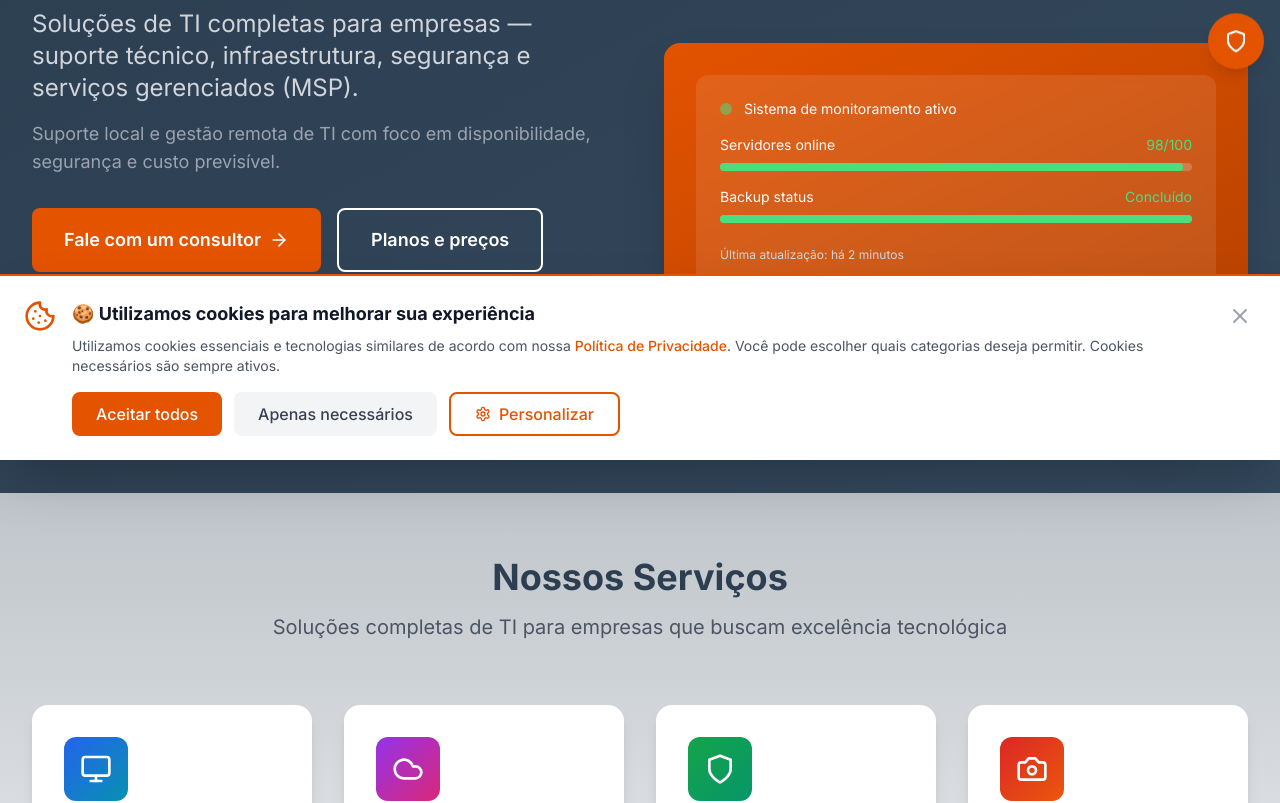
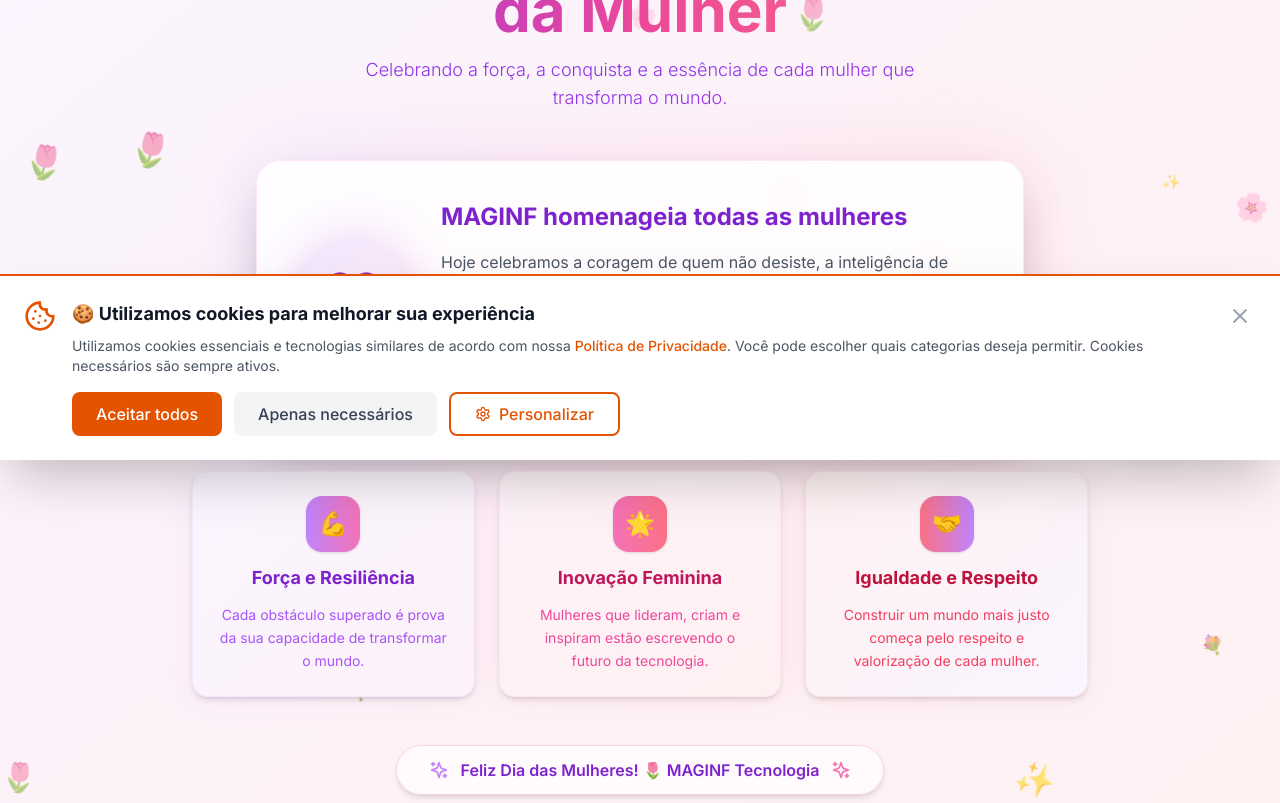
Before and after one commit to maginfnews/maginf, a Next.js app: page / in a window 1280 px wide. Shown: the part 340-1143 px from the top of the page. Built offline with nearby package versions, Linux system fonts and the light colour scheme.

Commit message:
feat: campanha Dia Internacional da Mulher - 8 de Marco

```diff
--- a/src/components/CampanhaManager.js
+++ b/src/components/CampanhaManager.js
@@ -3,6 +3,7 @@
 import CampanhaNatal from './CampanhaNatal';
 import JaneiroBranco from './JaneiroBranco';
 import CarnavalBrasil from './CarnavalBrasil';
+import DiaDasMulheres from './DiaDasMulheres';
 
 /**
  * Gerenciador de Campanhas Sazonais
@@ -13,6 +14,7 @@
  */
 
 const CAMPANHAS_ATIVAS = {
+  diaDasMulheres: true,   // Dia Internacional da Mulher - 8 de Março
   carnavalBrasil: false,  // Campanha Carnaval Brasil (DESATIVADA)
   janeiroBranco: false,  // Campanha Janeiro Branco (DESATIVADA)
   novenbroAzul: false,   // Campanha Novembro Azul (DESATIVADA)
@@ -22,6 +24,7 @@
 const CampanhaManager = () => {
   return (
     <div className="mt-28 md:mt-32 lg:mt-36">
+      {CAMPANHAS_ATIVAS.diaDasMulheres && <DiaDasMulheres />}
       {CAMPANHAS_ATIVAS.carnavalBrasil && <CarnavalBrasil />}
       {CAMPANHAS_ATIVAS.janeiroBranco && <JaneiroBranco />}
       {CAMPANHAS_ATIVAS.novenbroAzul && <NovenbroAzul />}
--- /dev/null
+++ b/src/components/DiaDasMulheres.js
@@ -0,0 +1,163 @@
+import React from 'react';
+import { Heart, Star, Sparkles, Flower2 } from 'lucide-react';
+
+const DiaDasMulheres = () => {
+  return (
+    <section className="relative bg-gradient-to-br from-purple-50 via-pink-50 to-rose-50 py-16 overflow-hidden">
+
+      {/* Pétalas flutuantes */}
+      <div className="absolute inset-0 pointer-events-none z-0">
+        {[...Array(24)].map((_, i) => (
+          <div
+            key={i}
+            className="absolute animate-petal"
+            style={{
+              left: `${Math.random() * 100}%`,
+              top: `${Math.random() * 100}%`,
+              fontSize: `${14 + Math.random() * 20}px`,
+              opacity: 0.4 + Math.random() * 0.4,
+              animationDelay: `${Math.random() * 6}s`,
+              animationDuration: `${7 + Math.random() * 5}s`,
+            }}
+          >
+            {['🌸', '🌺', '💜', '🌷', '✨', '💐'][Math.floor(Math.random() * 6)]}
+          </div>
+        ))}
+      </div>
+
+      <div className="container-max relative z-10">
+
+        {/* Título */}
+        <div className="max-w-3xl mx-auto text-center mb-12">
+          <div className="inline-flex items-center justify-center gap-3 mb-3">
+            <Flower2 className="h-10 w-10 text-pink-400 animate-pulse" />
+            <span className="text-xs font-bold tracking-[4px] uppercase text-purple-400">8 de Março</span>
+            <Flower2 className="h-10 w-10 text-pink-400 animate-pulse" style={{ animationDelay: '0.5s' }} />
+          </div>
+          <h2 className="text-5xl md:text-6xl font-extrabold bg-gradient-to-r from-purple-600 via-pink-500 to-rose-400 bg-clip-text text-transparent leading-tight mb-4">
+            Dia Internacional<br />da Mulher
+          </h2>
+          <p className="text-lg text-purple-600 font-light max-w-xl mx-auto">
+            Celebrando a força, a conquista e a essência de cada mulher que transforma o mundo.
+          </p>
+        </div>
+
+        {/* Card principal */}
+        <div className="relative group mb-10 max-w-3xl mx-auto">
+          <div className="absolute inset-0 bg-gradient-to-r from-purple-300 via-pink-300 to-rose-300 rounded-3xl blur-2xl opacity-30 group-hover:opacity-50 transition-opacity duration-500"></div>
+          <div className="relative bg-white/90 backdrop-blur-xl rounded-3xl p-8 md:p-10 shadow-2xl border border-pink-100">
+            <div className="flex flex-col md:flex-row items-center gap-8">
+
+              {/* Ícone central */}
+              <div className="flex-shrink-0">
+                <div className="relative">
+                  <div className="absolute inset-0 bg-gradient-to-br from-purple-400 to-pink-400 rounded-full blur-xl opacity-40"></div>
+                  <div className="relative w-28 h-28 bg-gradient-to-br from-purple-100 to-pink-100 rounded-full flex items-center justify-center shadow-lg">
+                    <span className="text-5xl">💜</span>
+                  </div>
+                </div>
+              </div>
+
+              {/* Texto */}
+              <div className="flex-1 text-center md:text-left space-y-4">
+                <h3 className="text-2xl font-bold text-purple-700">
+                  MAGINF homenageia todas as mulheres
+                </h3>
+                <p className="text-gray-600 leading-relaxed">
+                  Hoje celebramos a coragem de quem não desiste, a inteligência de quem inova,
+                  e a força de quem transforma cada desafio em conquista.
+                </p>
+                <p className="text-purple-500 font-medium italic">
+                  "Uma mulher com tecnologia na mão é uma força sem limites."
+                </p>
+                <div className="pt-3 border-t border-pink-100">
+                  <p className="text-sm text-pink-500 flex items-center justify-center md:justify-start gap-2">
+                    <Heart className="h-4 w-4 fill-pink-400 text-pink-400" />
+                    Com admiração e respeito — Equipe MAGINF Tecnologia
+                  </p>
+                </div>
+              </div>
+            </div>
+          </div>
+        </div>
+
+        {/* 3 pilares */}
+        <div className="grid md:grid-cols-3 gap-6 max-w-4xl mx-auto">
+          {[
+            {
+              emoji: '💪',
+              title: 'Força e Resiliência',
+              description: 'Cada obstáculo superado é prova da sua capacidade de transformar o mundo.',
+              from: 'from-purple-400',
+              to: 'to-pink-400',
+              bgFrom: 'from-purple-50',
+              bgTo: 'to-pink-50',
+              border: 'border-purple-100',
+              text: 'text-purple-700',
+              sub: 'text-purple-500',
+            },
+            {
+              emoji: '🌟',
+              title: 'Inovação Feminina',
+              description: 'Mulheres que lideram, criam e inspiram estão escrevendo o futuro da tecnologia.',
+              from: 'from-pink-400',
+              to: 'to-rose-400',
+              bgFrom: 'from-pink-50',
+              bgTo: 'to-rose-50',
+              border: 'border-pink-100',
+              text: 'text-pink-700',
+              sub: 'text-pink-500',
+            },
+            {
+              emoji: '🤝',
+              title: 'Igualdade e Respeito',
+              description: 'Construir um mundo mais justo começa pelo respeito e valorização de cada mulher.',
+              from: 'from-rose-400',
+              to: 'to-purple-400',
+              bgFrom: 'from-rose-50',
+              bgTo: 'to-purple-50',
+              border: 'border-rose-100',
+              text: 'text-rose-700',
+              sub: 'text-rose-500',
+            },
+          ].map((item, i) => (
+            <div key={i} className="group relative" style={{ animationDelay: `${i * 0.15}s` }}>
+              <div className={`absolute inset-0 bg-gradient-to-r ${item.from} ${item.to} rounded-2xl blur-lg opacity-10 group-hover:opacity-25 transition-opacity duration-300`}></div>
+              <div className={`relative bg-gradient-to-br ${item.bgFrom} ${item.bgTo} rounded-2xl p-6 shadow-md border ${item.border} hover:shadow-xl transition-all duration-300 h-full`}>
+                <div className="flex flex-col items-center text-center gap-3">
+                  <div className={`bg-gradient-to-r ${item.from} ${item.to} p-3 rounded-2xl shadow`}>
+                    <span className="text-2xl">{item.emoji}</span>
+                  </div>
+                  <h4 className={`font-bold text-lg ${item.text}`}>{item.title}</h4>
+                  <p className={`text-sm leading-relaxed ${item.sub}`}>{item.description}</p>
+                </div>
+              </div>
+            </div>
+          ))}
+        </div>
+
+        {/* Rodapé da campanha */}
+        <div className="mt-12 text-center">
+          <div className="inline-flex items-center gap-3 bg-white/70 backdrop-blur-sm border border-pink-200 rounded-full px-8 py-3 shadow-md">
+            <Sparkles className="h-5 w-5 text-purple-400" />
+            <p className="text-purple-700 font-semibold">Feliz Dia das Mulheres! 🌷 MAGINF Tecnologia</p>
+            <Sparkles className="h-5 w-5 text-pink-400" />
+          </div>
+        </div>
+      </div>
+
+      <style jsx>{`
+        @keyframes petal {
+          0%   { transform: translateY(0px) rotate(0deg) scale(1); opacity: 0.5; }
+          50%  { transform: translateY(30px) rotate(20deg) scale(1.15); opacity: 0.7; }
+          100% { transform: translateY(60px) rotate(-10deg) scale(1); opacity: 0.4; }
+        }
+        .animate-petal {
+          animation: petal ease-in-out infinite;
+        }
+      `}</style>
+    </section>
+  );
+};
+
+export default DiaDasMulheres;
```
